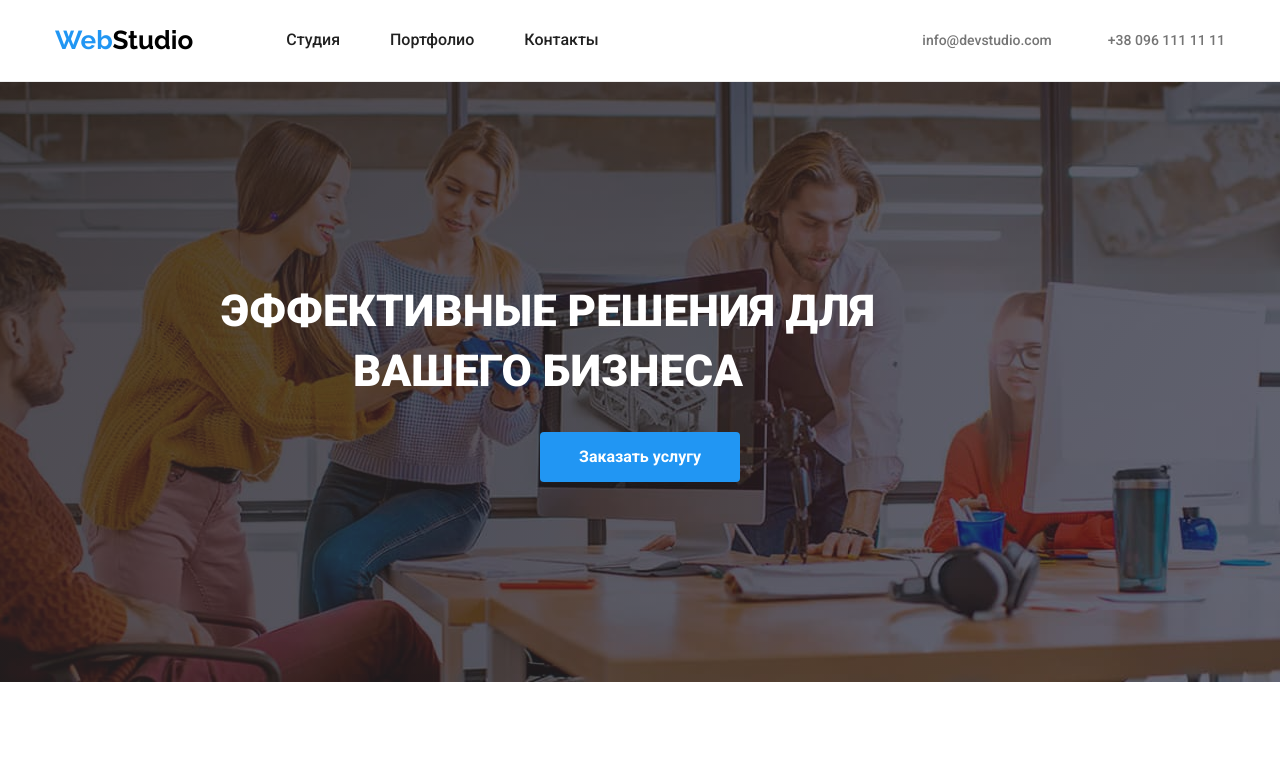
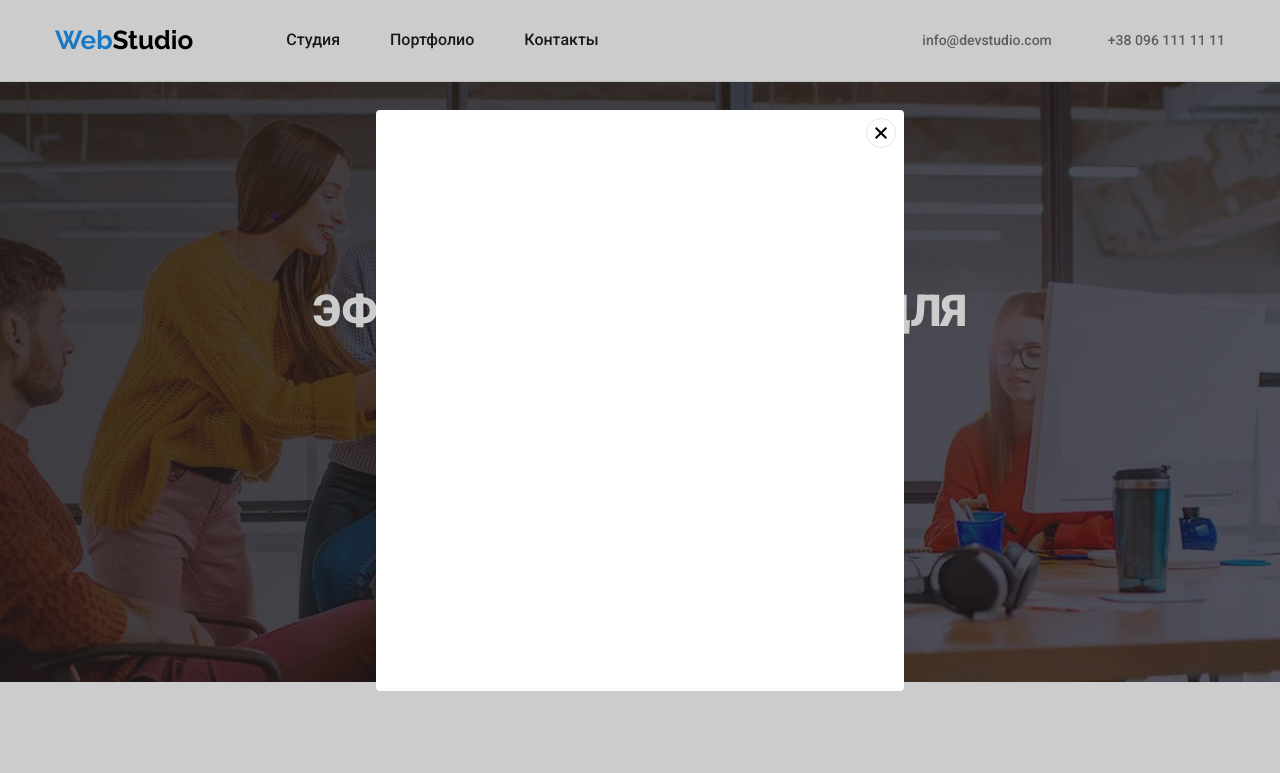
Before and after one commit to Andron1976/goit-markup-hw-05, a plain HTML site: page index.html in a window 1280 px wide. Shown: the top 773 px of the page. Drawn offline with nearby package versions, Linux system fonts and the light colour scheme.

Commit message:
Добавил модальное окно

```diff
--- a/css/styles.css
+++ b/css/styles.css
@@ -138,7 +138,7 @@ fill: var(--specific-color);}
   padding: 200px;
 }
 .hero-title {
-  margin: 0 0 30px 0;
+  margin: 0 auto 30px auto;
   width: 696px;
   color: var(--accent-color);
   font-weight: 900;
@@ -220,6 +220,62 @@ h3 {
   height: 75px;
 }
 
+/*modal-window*/
+.backdrop {
+  position: fixed;
+  display: flex;
+  justify-content: center;
+  align-items: center;
+  top: 0;
+  left: 0;
+  width: 100%;
+  height: 100%;
+  background-color: rgba(0, 0, 0, 0.2);
+  box-shadow: box-shadow: 0px 2px 1px 0px #00000033,
+  0px 1px 1px 0px #00000024,
+  box-shadow: 0px 1px 3px 0px #0000001F;
+}
+
+.modal {
+  position: relative;
+  width: 528px;
+  height: 581px;
+  padding: 40px;
+  background-color: #fff;
+  border-radius: 4px;
+}
+
+.modal-close {
+  position: absolute;
+  top: 8px;
+  right: 8px;
+  width: 30px;
+  height: 30px;
+  border: 1px solid rgba(0, 0, 0, 0.1);
+  border-radius: 50%;
+
+}
+
+.modal-close::before,
+.modal-close::after {
+  content: "";
+  position: absolute;
+  width: 15px;
+  height: 2px;
+  top: 50%;
+  left: 50%;
+  background-color: black;
+}
+
+.modal-close::before {
+  transform: translate(-50%, -50%) rotate(45deg);
+}
+
+.modal-close::after {
+  transform: translate(-50%, -50%) rotate(-45deg);
+}
+
+/*photo-section*/
 .photo-links {
   margin-top: 0px;
   margin-bottom: 0px;
--- a/index.html
+++ b/index.html
@@ -120,6 +120,13 @@
           </ul>
         </div>
       </section>
+
+      <div class="backdrop">
+        <div class="modal">
+          <div class="modal-close"></div>
+        </div>
+      </div>
+
       <!--photo section-->
       <section class="section">
         <div class="container">
```
Also changed, not shown: modal.js (added, +14 -0 lines).
